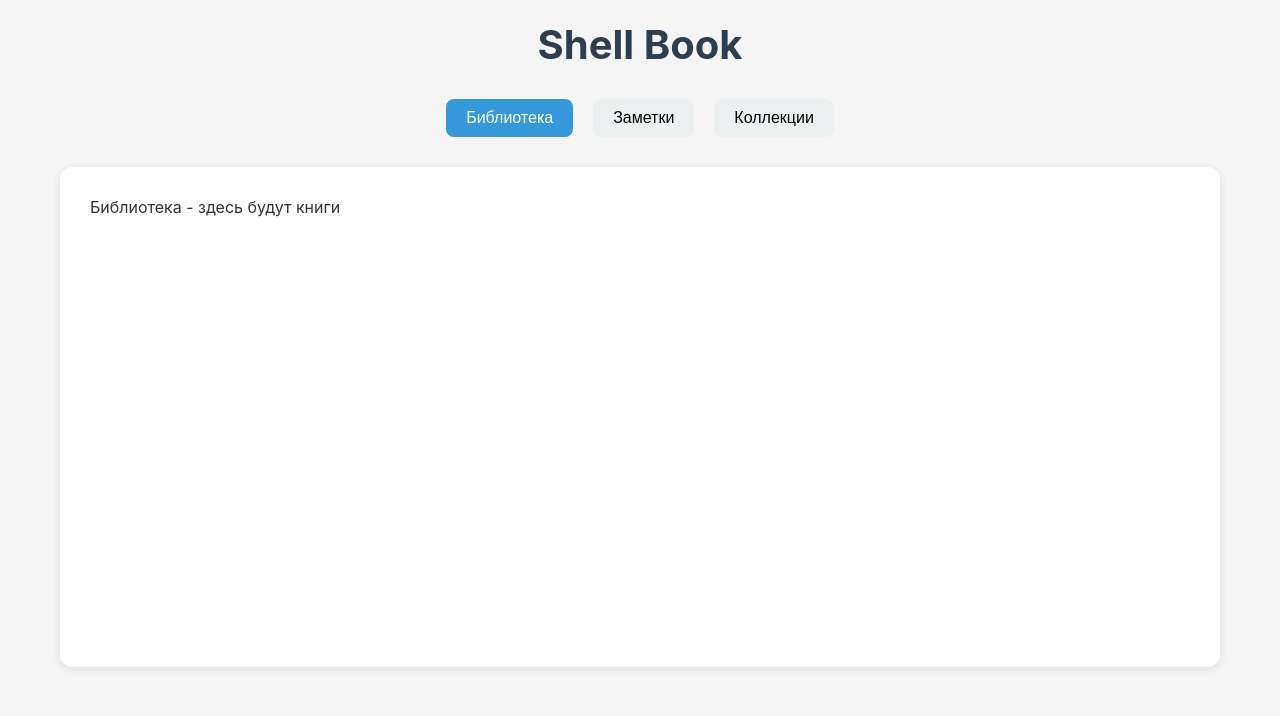
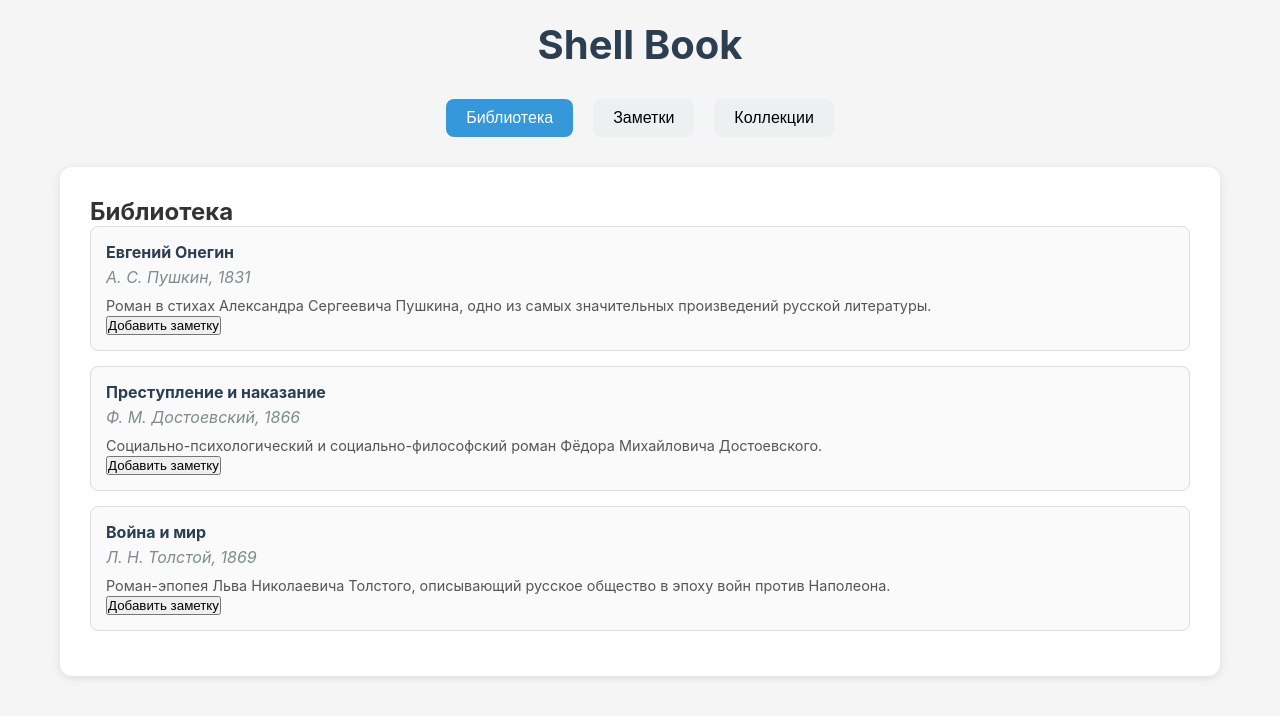
Before and after one commit to shellie-py/ShellBook, a React (Create React App) app in the folder shellybook/: page / in a window 1280 px wide. Shown: the top 716 px of the page. Built offline with nearby package versions, Linux system fonts and the light colour scheme.

Commit message:
Создание библиотеки в App.js

```diff
--- a/shellybook/src/App.js
+++ b/shellybook/src/App.js
@@ -42,7 +42,45 @@ function App() {
 
 // Базовые компоненты секций (пока заглушки)
 function LibrarySection() {
-  return <div>Библиотека - здесь будут книги</div>;
+  const books = [
+    {
+      id: 1,
+      title: "Евгений Онегин",
+      author: "А. С. Пушкин",
+      year: 1831,
+      description: "Роман в стихах Александра Сергеевича Пушкина, одно из самых значительных произведений русской литературы."
+    },
+    {
+      id: 2,
+      title: "Преступление и наказание",
+      author: "Ф. М. Достоевский",
+      year: 1866,
+      description: "Социально-психологический и социально-философский роман Фёдора Михайловича Достоевского."
+    },
+    {
+      id: 3,
+      title: "Война и мир",
+      author: "Л. Н. Толстой",
+      year: 1869,
+      description: "Роман-эпопея Льва Николаевича Толстого, описывающий русское общество в эпоху войн против Наполеона."
+    }
+  ];
+
+  return (
+    <div>
+      <h2>Библиотека</h2>
+      <div className="books-grid">
+        {books.map(book => (
+          <div key={book.id} className="book-card">
+            <div className="book-title">{book.title}</div>
+            <div className="book-author">{book.author}, {book.year}</div>
+            <div className="book-description">{book.description}</div>
+            <button className="add-note-btn">Добавить заметку</button>
+          </div>
+        ))}
+      </div>
+    </div>
+  );
 }
 
 function NotesSection() {
```
